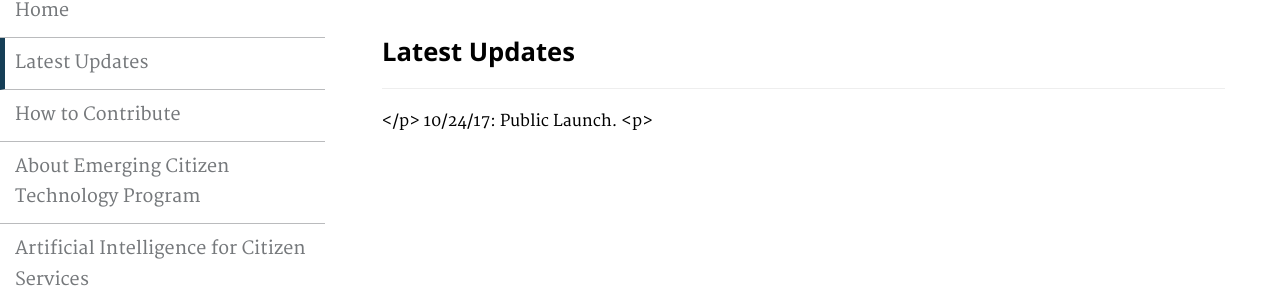
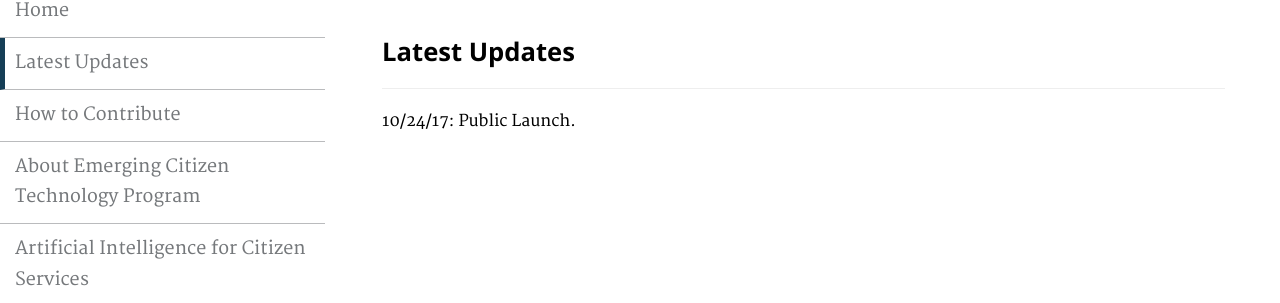
Before and after one commit to GSA/emerging-technology-atlas, a Jekyll site: the page built from pages/updates.md, in a window 1280 px wide. Shown: the part 149-452 px from the top of the page. Built offline with Jekyll 4.4.1, drawn with Linux system fonts in a browser that asks for light colours.

Commit message:
Update updates.md

```diff
--- a/pages/updates.md
+++ b/pages/updates.md
@@ -8,5 +8,4 @@ description: ""
 ### Latest Updates
 
 ***
-</p>
-10/24/17: Public Launch. <p>
+10/24/17: Public Launch.
```
